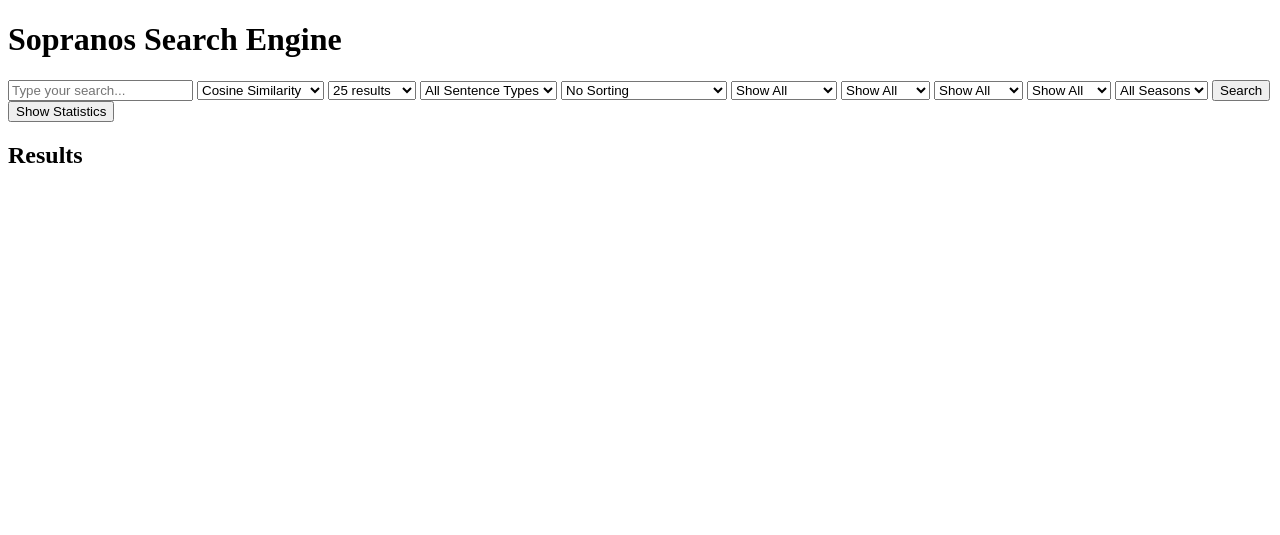
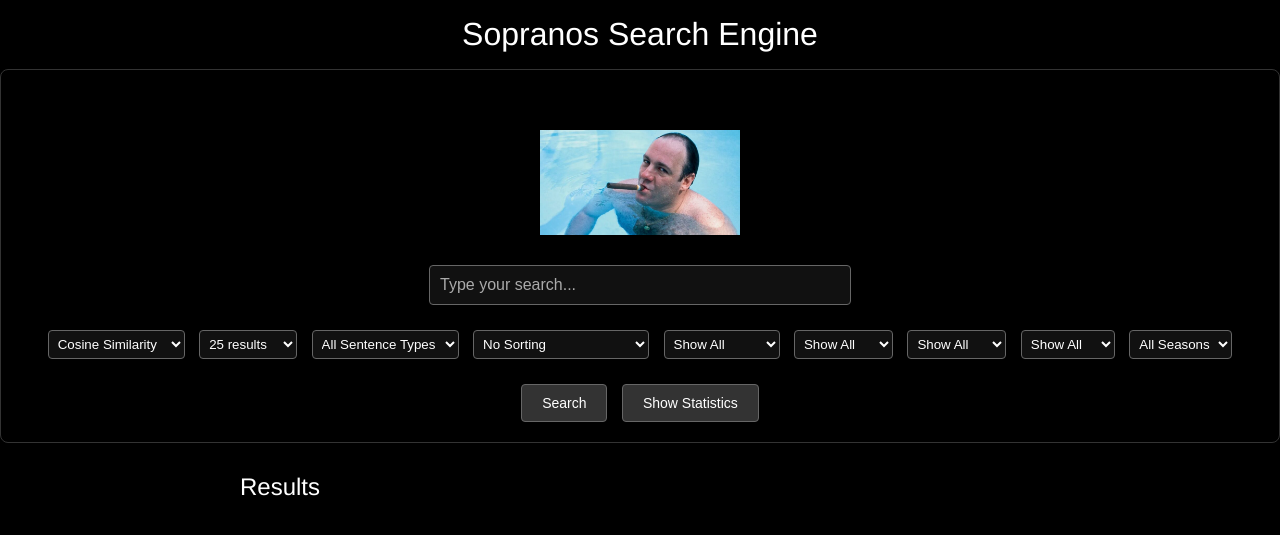
Before and after one commit to hvbcix/sopranos-searchv2, a Flask app: template templates/index.html in a window 1280 px wide. Shown: the top 535 px of the page. Run offline with Flask 3, Linux system fonts and the light colour scheme; the template is opened without the code that fills it, so the values that code supplies are empty; parts of the project's set-up code (start-up, migrations or seed data) failed here and were passed over.

Commit message:
added styling

```diff
--- /dev/null
+++ b/static/styles.css
@@ -0,0 +1,148 @@
+/* styles.css */
+
+/* 1. Podstawowy reset i styl globalny */
+html, body {
+    margin: 0;
+    padding: 0;
+    background-color: #000;    /* Czarne tło */
+    color: #fff;               /* Białe napisy */
+    font-family: Helvetica, sans-serif;
+    text-align: center;        /* Centrujemy tekst w poziomie */
+  }
+
+  /* 2. Nagłówki (opcjonalnie, by wyglądały ładniej) */
+  h1, h2 {
+    margin: 1rem 0;
+    font-weight: normal;
+  }
+
+  /* 3. Główna sekcja z logo i wyszukiwarką */
+  .logo {
+    display: block;
+    margin: 40px auto 20px;  /* Odsunięcie od góry i od dołu */
+    width: 200px;            /* Dopasuj rozmiar logo w razie potrzeby */
+    height: auto;            /* Zachowanie proporcji */
+  }
+
+  /* Kontener na wyszukiwarkę i filtry */
+  .search-container {
+    display: inline-block;    /* Dzięki temu możemy ustawić szerokość i wyrównanie do środka */
+    text-align: center;       /* Tekst/filtrowanie wewnątrz też wyśrodkujemy */
+    padding: 20px;
+    border: 1px solid #333;   /* Delikatna ramka (opcjonalnie) */
+    border-radius: 8px;       /* Zaokrąglone rogi (opcjonalnie) */
+  }
+
+  /* Pole wyszukiwania na środku, większe, z minimalnym stylem */
+  .search-container input[type="text"] {
+    width: 400px;
+    padding: 10px;
+    margin: 10px 0;
+    font-size: 16px;
+    border: 1px solid #666;
+    border-radius: 4px;
+    background-color: #111;  /* Lekko ciemne tło, by pasowało do reszty */
+    color: #fff;
+  }
+
+  .search-container input[type="text"]::placeholder {
+    color: #aaa; /* jaśniejszy placeholder */
+  }
+
+  /* 4. Style dla selectów (filtry) */
+  .filters {
+    margin-top: 10px;
+    display: inline-block;   /* by ustawić je w jednej linii / kolumnie, jeśli potrzeba */
+    text-align: left;        /* ewentualnie, jeśli chcesz je wyrównywać do lewej */
+  }
+
+  .filters select {
+    background-color: #111;
+    color: #fff;
+    border: 1px solid #666;
+    border-radius: 4px;
+    margin: 5px;
+    padding: 5px;
+  }
+
+  /* 5. Przyciski */
+  .buttons {
+    margin-top: 20px;
+  }
+
+  button[type="submit"] {
+    background-color: #333;
+    color: #fff;
+    border: 1px solid #666;
+    border-radius: 4px;
+    padding: 10px 20px;
+    margin: 0 5px;
+    cursor: pointer;
+    font-size: 14px;
+  }
+
+  button[type="submit"]:hover {
+    background-color: #555;
+  }
+
+  /* 6. Styl wyników wyszukiwania */
+  .results {
+    margin: 30px auto;
+    width: 80%;
+    max-width: 800px;
+    text-align: left;
+  }
+
+  .results ul {
+    list-style: none;
+    padding-left: 0;
+  }
+
+  .results li {
+    margin-bottom: 10px;
+  }
+
+  /* 7. Linki */
+  a {
+    color: #ccc;
+    text-decoration: none;
+  }
+
+  a:hover {
+    color: #fff;
+    text-decoration: underline;
+  }
+
+  .charts-row {
+    display: flex;
+    justify-content: center;
+    align-items: flex-start;
+    gap: 20px;
+    margin: 20px auto;
+    flex-wrap: wrap;         /* żeby w mniejszych ekranach wykresy mogły się zwinąć w dół */
+     /* opcjonalnie ograniczasz szerokość całego wiersza */
+  }
+
+  .chart-block {
+    flex: 1 1 0;             /* pozwól rosnąć/kurczyć się blokom wykresów */
+    max-width: 500px;
+    max-height: 400px;        /* możesz ustawić np. 300px czy 33% - w zależności od preferencji */
+    background-color: #111;  /* tło, jeśli potrzebujesz */
+    border-radius: 8px;
+    margin: 0 10px;
+    text-align: center;
+    box-sizing: border-box;
+  }
+
+  .chart-block img {
+    max-width: 100%;  /* kluczowe: obraz dopasowuje się do szerokości rodzica */
+    height: auto;     /* zachowuje proporcje */
+    display: block;
+    margin: 0 auto;   /* wyśrodkuj poziomo (opcjonalnie) */
+  }
+
+/* Chmura słów – center + margines */
+.wordcloud-block {
+  margin: 30px auto;
+  text-align: center;
+}
--- a/templates/index.html
+++ b/templates/index.html
@@ -4,14 +4,16 @@
   <meta charset="UTF-8" />
   <meta name="viewport" content="width=device-width, initial-scale=1.0"/>
   <title>Sopranos Search</title>
+  <link rel="stylesheet" href="{{ url_for('static', filename='styles.css') }}">
 </head>
 <body>
   <h1>Sopranos Search Engine</h1>
-
-  <!-- Jeden wspólny formularz -->
+<div class="search-container">
+    <img src="{{ url_for('static', filename='image.png') }}" class="logo" alt="Logo">
   <form method="POST" action="">
       <input type="text" name="query" placeholder="Type your search..." value="{{ query }}">
 
+    <div class="filters">
       <select name="similarity_metric">
           <option value="cosine" {% if similarity_metric == "cosine" %}selected{% endif %}>Cosine Similarity</option>
           <option value="jaccard" {% if similarity_metric == "jaccard" %}selected{% endif %}>Jaccard Similarity</option>
@@ -65,7 +67,9 @@
               <option value="{{ season }}" {% if selected_season == season|string %}selected{% endif %}>Season {{ season }}</option>
           {% endfor %}
       </select>
+    </div>
 
+    <div class="buttons">
       <!-- Dwa przyciski -->
       <!-- 1) Zwykłe wyszukiwanie (POST na tę samą stronę) -->
       <button type="submit" name="search">Search</button>
@@ -73,8 +77,11 @@
       <!-- 2) GET na /statistics z tymi samymi danymi (m.in. query) -->
       <!--    kluczowe są: formmethod="GET" i formaction="/statistics" -->
       <button type="submit" formmethod="GET" formaction="/statistics">Show Statistics</button>
+    </div>
   </form>
+</div>
 
+<div class="results">
   <h2>Results</h2>
   {% if no_results %}
       <p>No results found for your query.</p>
@@ -88,5 +95,6 @@
           {% endfor %}
       </ul>
   {% endif %}
+</div>
 </body>
 </html>
```
Also changed, not shown: statistics_logic.py (+3 -6 lines), templates/statistics.html (+12 -2 lines), static/image.png (added).
